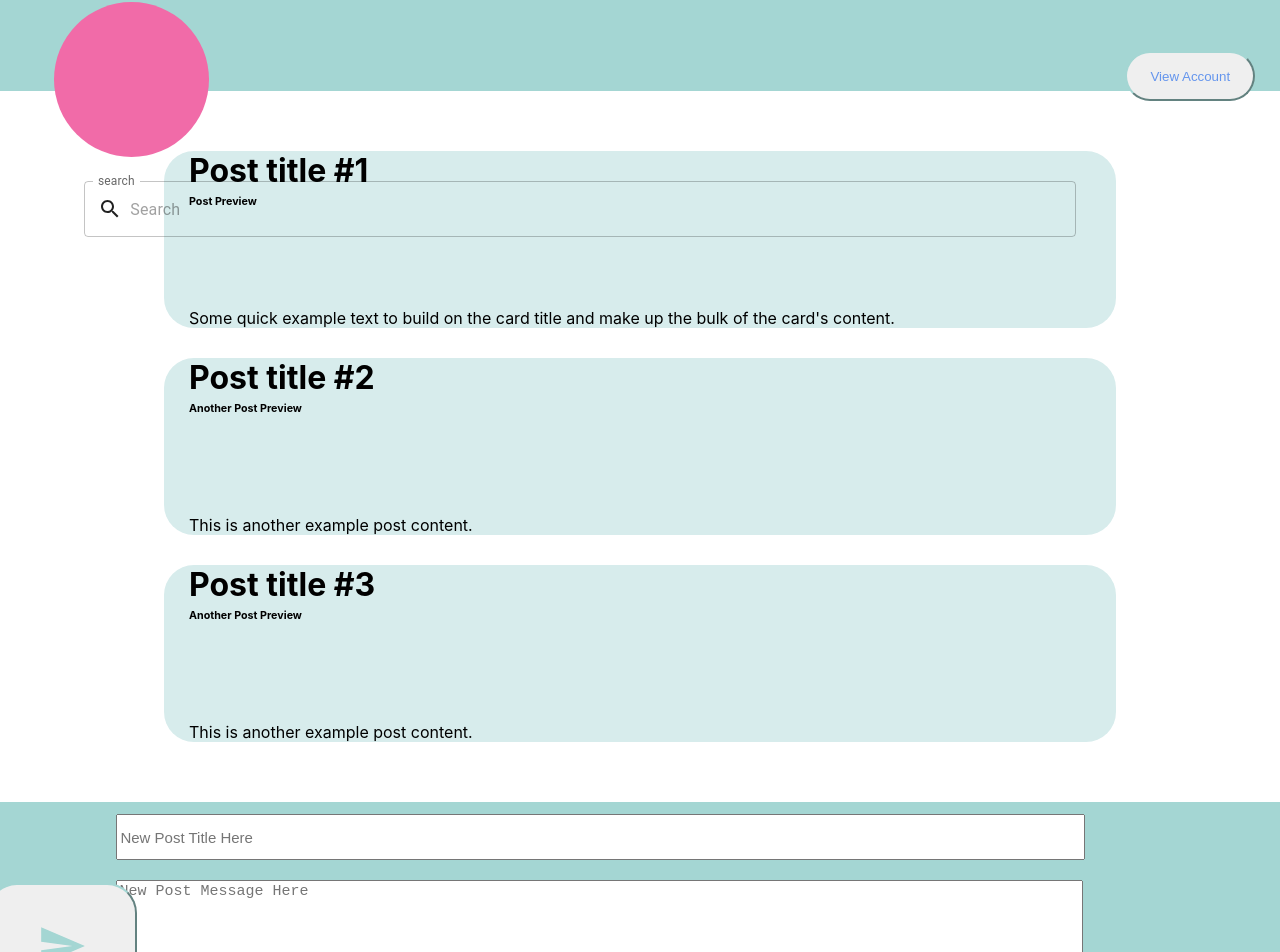
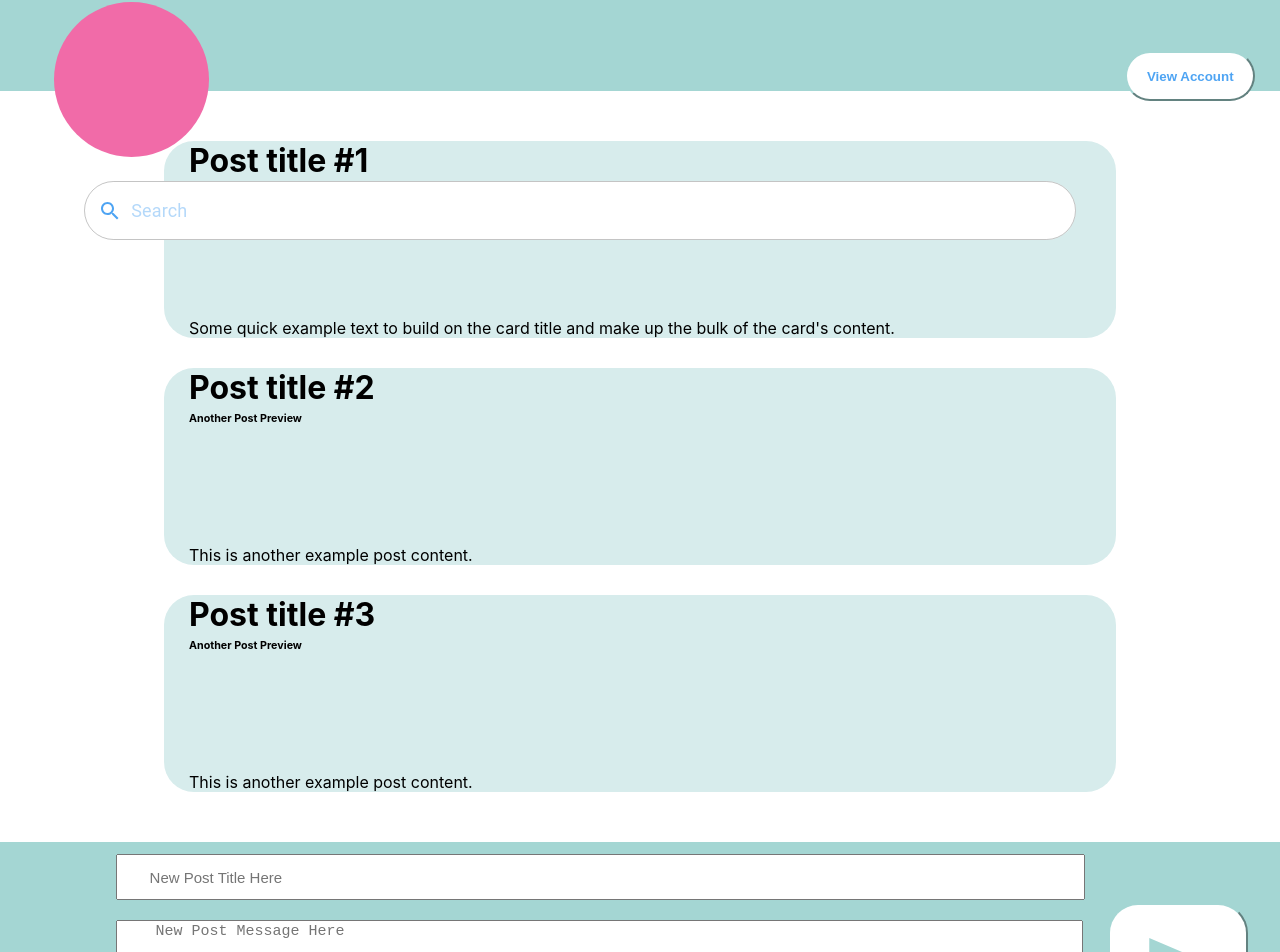
Before and after one commit to hawraakhalil/Cancer-Connect, a React (Create React App) app: page / in a window 1280 px wide. Shown: the part 5-957 px from the top of the page. Built offline with nearby package versions, Linux system fonts and the light colour scheme.

Commit message:
Edited the search bar and buttons to look more like the design

```diff
--- a/src/App.js
+++ b/src/App.js
@@ -40,27 +40,29 @@ function App() {
 
         id="search"
         variant="outlined"
-        label="search"
         placeholder="  Search"
         InputProps={{
-          startAdornment: <SearchIcon />}}
-          style={{width:"62rem", marginTop:"20px", marginLeft:"60px"}}
+          startAdornment: <SearchIcon style={{ color: "#4EA4F3" }} />,
+          style: { borderRadius: "30px" } ,
+          inputProps: { style: { color: "#4EA4F3" ,fontSize: "18px"} } }}
+          style={{width:"62rem", marginTop:"20px", marginLeft:"60px",backgroundColor:"white",borderRadius: "30px", borderColor: "white"}}
+
       />
-            <Button style={{height:"50px",width:"130px",marginLeft:"4%", borderRadius:"30px",borderColor:"#A4D6D3",   position: "relative", top: "-110px", color: "#6495ED"}}>
+            <Button style={{height:"50px",width:"130px",marginLeft:"4%", borderRadius:"30px",borderColor:"#A4D6D3",   position: "relative", top: "-110px", color: "#4EA4F3",backgroundColor:"white",fontWeight:"bold"}}>
        View Account
        </Button>
 </Container>
 </header>
 
 
-<Container style={{marginTop:"60px", marginBottom: "60px" }}>
+<Container style={{marginTop:"50px", marginBottom: "50px"}}>
 {posts.map((post, index) => (
 <Card key={index} className="mt-4" style={{marginLeft:"100px",marginRight:"100px", backgroundColor: "#D7ECEC",borderRadius:"30px" }}>
   <Card.Body>
     <div className="row">
       <div className="col-sm-6">
-        <h1 className="card-title" style={{ marginTop: "30px",marginLeft: "25px",marginBottom:"5px" }}>{post.title}</h1>
-        <h6 className="card-subtitle mb-2 text-muted"  style={{marginTop: "0",marginLeft: "25px" ,marginBottom: "100px"}} >{post.subtitle}</h6>
+        <h1 className="card-title" style={{ marginTop: "30px",marginLeft: "25px",marginBottom:"5px"}}>{post.title}</h1>
+        <h6 className="card-subtitle mb-2 text-muted"  style={{marginTop: "0",marginLeft: "25px" ,marginBottom: "120px"}} >{post.subtitle}</h6>
         <p className="card-text" style= {{marginLeft: "25px"}}>{post.content}</p>
       </div>
     </div>
@@ -74,14 +76,14 @@ function App() {
 <Form >
       <Form.Group className="mb-3" controlId="exampleForm.ControlInput1">
 
-        <Form.Control type="text" style={{ width: "78%",marginTop: "1%",marginLeft: "7.5%",marginRight:"5%",height:"40px",fontSize: "15px" }} placeholder="New Post Title Here" />
+        <Form.Control type="text" style={{ width: "78%",marginTop: "1%",marginLeft: "7.5%",marginRight:"5%",height:"40px",fontSize: "15px" }} placeholder="       New Post Title Here" />
 
       </Form.Group>
       <br />
       <Form.Group className="mb-3" controlId="exampleForm.ControlTextarea1">
-        <Form.Control as="textarea" style={{ width: "78%",marginLeft: "7.5%",marginRight:"5%",height:"100px" ,fontSize: "15px"}}  placeholder="New Post Message Here"  />
-       <Button style={{ marginTop: "-100%" , marginBottom:"1%" ,height:"120px",width:"150px",marginLeft:"-3%", borderRadius:"30px",borderColor:"#A4D6D3"}}>
-       <SendIcon style={{fontSize: "50px",height:"120px",color: "#A4D6D3" }}> </SendIcon>
+        <Form.Control as="textarea" style={{ width: "78%",marginLeft: "7.5%",marginRight:"5%",height:"100px" ,fontSize: "15px"}}  placeholder="    New Post Message Here"  />
+       <Button style={{ marginTop: "-100%" , marginBottom:"1%" ,marginTop:"-50px",height:"120px",width:"140px",marginLeft:"-3%", borderRadius:"30px",borderColor:"#A4D6D3",backgroundColor:"white"}}>
+       <SendIcon style={{height:"120px",width:"75px",color: "#A4D6D3" ,marginLeft:"5px"}}> </SendIcon>
        </Button>
       </Form.Group>
     </Form>
```
